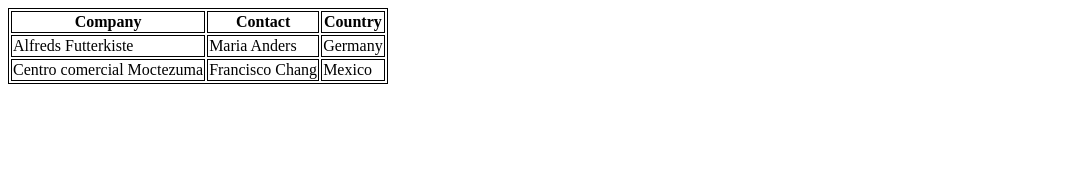
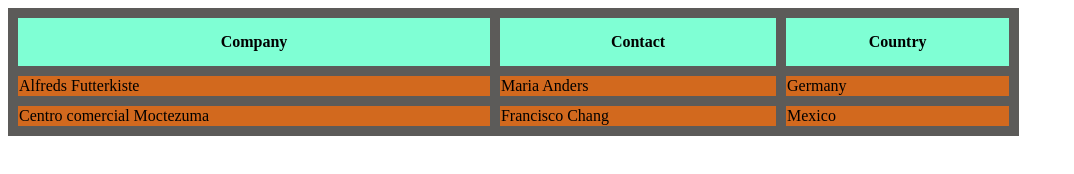
Before and after one commit to EANDoctor/2025_01_23_html_tables, a plain HTML site: page index.html in a window 1280 px wide. Shown: the whole page, without its empty margins (0-1074 px from the left). Drawn offline with Linux system fonts and the light colour scheme.

Commit message:
making website more ugly

```diff
--- a/index.html
+++ b/index.html
@@ -7,25 +7,30 @@
 </head>
 <style>
     table, th, td {
-  border: 1px solid black;
+  border: 10px solid rgb(92, 91, 89);
+  border-collapse: collapse;
+    }
+    th {
+      background-color: aquamarine;
+      padding: 15px;
     }
 </style>
 <body>
-    <table>
+    <table style="width:80%">
         <tr>
           <th>Company</th>
           <th>Contact</th>
           <th>Country</th>
         </tr>
         <tr>
-          <td>Alfreds Futterkiste</td>
-          <td>Maria Anders</td>
-          <td>Germany</td>
+          <td style="background-color: chocolate;">Alfreds Futterkiste</td>
+          <td style="background-color: chocolate;">Maria Anders</td>
+          <td style="background-color: chocolate;">Germany</td>
         </tr>
         <tr>
-          <td>Centro comercial Moctezuma</td>
-          <td>Francisco Chang</td>
-          <td>Mexico</td>
+          <td style="background-color: chocolate;">Centro comercial Moctezuma</td>
+          <td style="background-color: chocolate;">Francisco Chang</td>
+          <td style="background-color: chocolate;">Mexico</td>
         </tr>
       </table>
 </body>
```
